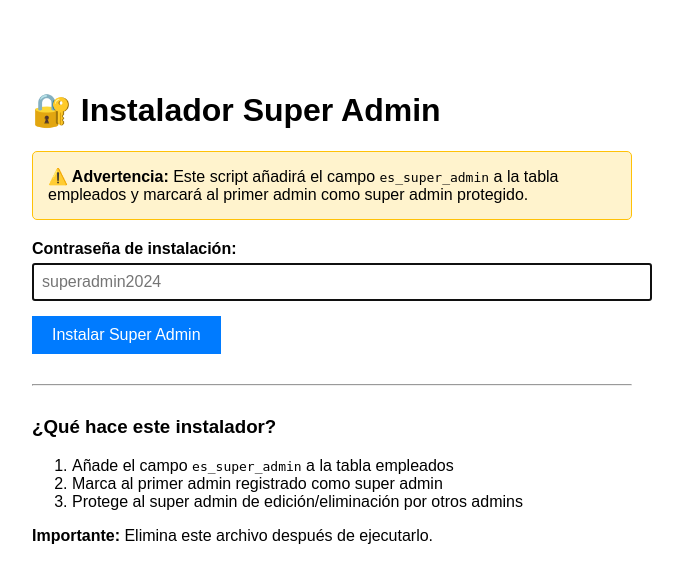
After one commit to jshevvik/controlhorario_demo, a PHP site: page /controlhorario_demo/admin/instalar-super-admin.php in a window 1280 px wide. The commit adds this page. Shown: the top 583 px of the page, without its empty margins (308-991 px from the left). Run offline with PHP 8.4, Linux system fonts and the light colour scheme; the visitor is signed in with stand-in values (Sample User, id 1).

Commit message:
Add Super Admin protection system - cannot be edited or deleted by other admins

```diff
--- a/public/admin/editar-empleado.php
+++ b/public/admin/editar-empleado.php
@@ -12,6 +12,12 @@ $stmt->execute([$empId]);
 $emp = $stmt->fetch(PDO::FETCH_ASSOC);
 if (!$emp) {
     echo "<div class='alert alert-danger'>Empleado no encontrado.</div>";
+    exit;
+}
+
+// PROTECCIÓN: No se puede editar al super admin (solo él mismo puede editarse)
+if (!empty($emp['es_super_admin']) && $_SESSION['empleado_id'] !== $empId) {
+    header('Location: ' . $config['ruta_absoluta'] . 'admin/empleados?error=super_admin_protegido');
     exit;
 }
 
--- /dev/null
+++ b/public/admin/instalar-super-admin.php
@@ -0,0 +1,107 @@
+<?php
+/**
+ * Instalador web para añadir el campo es_super_admin
+ * Acceder via: https://tu-app.onrender.com/admin/instalar-super-admin.php
+ * Contraseña: superadmin2025
+ */
+
+// Contraseña de protección
+$password_correcta = 'superadmin2024';
+
+if ($_SERVER['REQUEST_METHOD'] === 'POST') {
+    if (($_POST['password'] ?? '') !== $password_correcta) {
+        die('Contraseña incorrecta');
+    }
+
+    // Cargar configuración
+    require_once __DIR__ . '/../../includes/init.php';
+
+    echo "<h1>Instalando campo es_super_admin...</h1><pre>";
+
+    try {
+        // Verificar si ya existe el campo
+        $stmt = $pdo->query("SHOW COLUMNS FROM empleados LIKE 'es_super_admin'");
+        if ($stmt->rowCount() > 0) {
+            echo "✓ El campo 'es_super_admin' ya existe.\n\n";
+        } else {
+            // Añadir el campo
+            $pdo->exec("ALTER TABLE empleados ADD COLUMN es_super_admin TINYINT(1) NOT NULL DEFAULT 0 AFTER rol");
+            echo "✓ Campo 'es_super_admin' añadido correctamente.\n\n";
+        }
+
+        // Marcar al primer admin como super admin
+        $stmt = $pdo->prepare("SELECT id, nombre, usuario, email FROM empleados WHERE rol = 'admin' ORDER BY id ASC LIMIT 1");
+        $stmt->execute();
+        $primerAdmin = $stmt->fetch(PDO::FETCH_ASSOC);
+
+        if ($primerAdmin) {
+            $pdo->prepare("UPDATE empleados SET es_super_admin = 1 WHERE id = ?")->execute([$primerAdmin['id']]);
+            echo "✓ Super Admin configurado:\n";
+            echo "  ID: {$primerAdmin['id']}\n";
+            echo "  Usuario: {$primerAdmin['usuario']}\n";
+            echo "  Email: {$primerAdmin['email']}\n";
+            echo "  Nombre: {$primerAdmin['nombre']}\n\n";
+        } else {
+            echo "⚠ No se encontró ningún admin en la base de datos.\n\n";
+        }
+
+        echo "\n";
+        echo "INSTALACIÓN COMPLETADA EXITOSAMENTE\n";
+        echo "----------------------------------------\n\n";
+        echo "El super admin ahora está protegido y no puede ser:\n";
+        echo "- Editado por otros admins\n";
+        echo "- Eliminado por otros admins\n";
+        echo "- Degradado de rol admin\n\n";
+
+
+    } catch (PDOException $e) {
+        echo "✗ ERROR: " . $e->getMessage() . "\n";
+    }
+
+    echo "</pre>";
+    exit;
+}
+?>
+<!DOCTYPE html>
+<html>
+<head>
+    <meta charset="UTF-8">
+    <title>Instalar Super Admin</title>
+    <style>
+        body { font-family: Arial, sans-serif; max-width: 600px; margin: 50px auto; padding: 20px; }
+        .form-group { margin: 15px 0; }
+        label { display: block; margin-bottom: 5px; font-weight: bold; }
+        input[type="password"] { width: 100%; padding: 8px; font-size: 16px; }
+        button { background: #007bff; color: white; padding: 10px 20px; border: none; cursor: pointer; font-size: 16px; }
+        button:hover { background: #0056b3; }
+        .warning { background: #fff3cd; border: 1px solid #ffc107; padding: 15px; margin: 20px 0; border-radius: 5px; }
+    </style>
+</head>
+<body>
+    <h1>🔐 Instalador Super Admin</h1>
+
+    <div class="warning">
+        <strong>⚠️ Advertencia:</strong> Este script añadirá el campo <code>es_super_admin</code>
+        a la tabla empleados y marcará al primer admin como super admin protegido.
+    </div>
+
+    <form method="POST">
+        <div class="form-group">
+            <label>Contraseña de instalación:</label>
+            <input type="password" name="password" required autofocus placeholder="superadmin2024">
+        </div>
+        <button type="submit">Instalar Super Admin</button>
+    </form>
+
+    <hr style="margin: 30px 0;">
+
+    <h3>¿Qué hace este instalador?</h3>
+    <ol>
+        <li>Añade el campo <code>es_super_admin</code> a la tabla empleados</li>
+        <li>Marca al primer admin registrado como super admin</li>
+        <li>Protege al super admin de edición/eliminación por otros admins</li>
+    </ol>
+
+    <p><strong>Importante:</strong> Elimina este archivo después de ejecutarlo.</p>
+</body>
+</html>
```
Also changed, not shown: includes/funciones.php (+12 -1 lines), public/admin/empleados.php (+20 -4 lines), public/admin/guardar-empleado.php (+13 -1 lines), public/admin/ver-empleado.php (+8 -4 lines), 1 other file.
